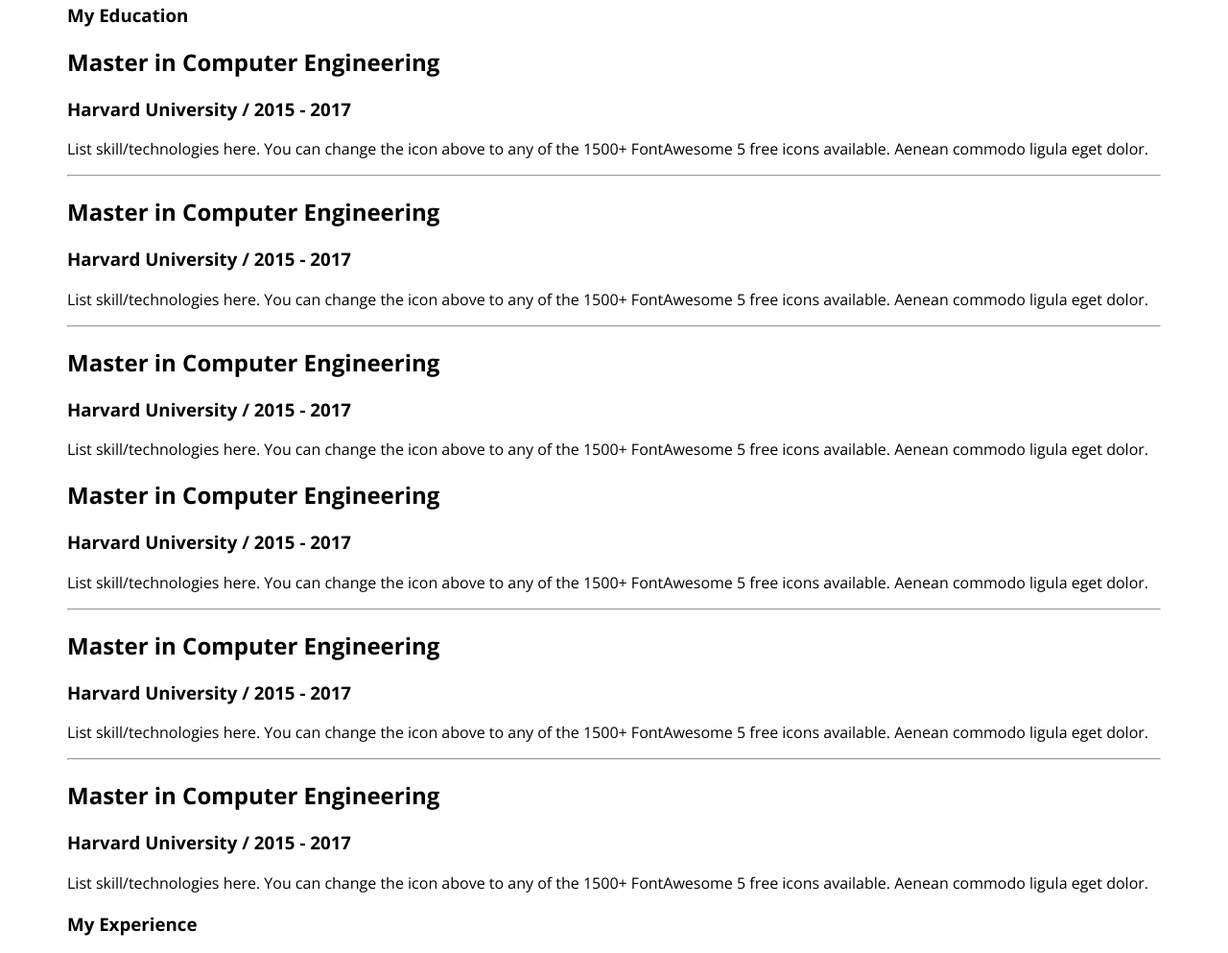
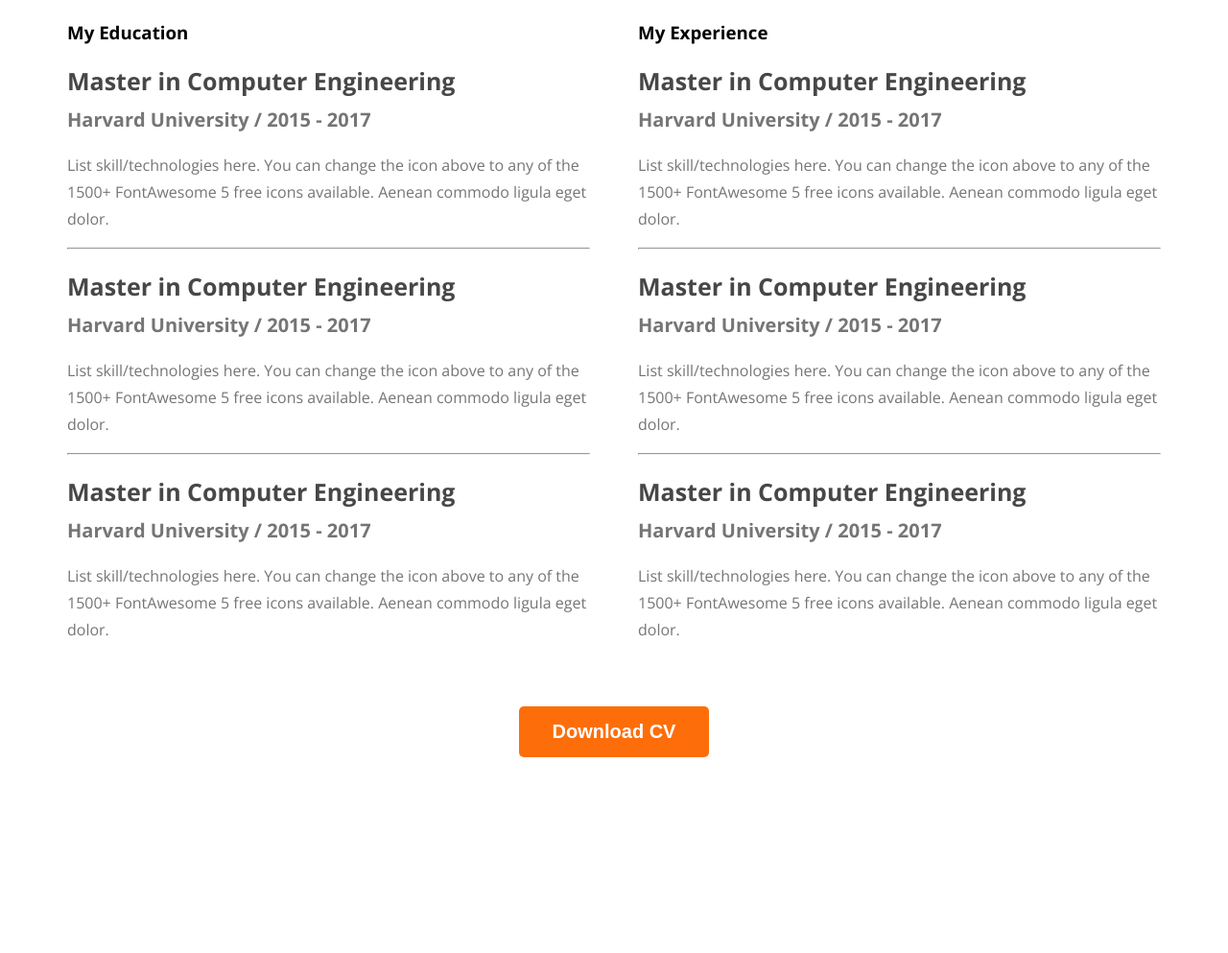
Before and after one commit to saiyemarfat1/web-devleoper-portfolio, a plain HTML site: page index.html in a window 1280 px wide. Shown: the part 2382-3375 px from the top of the page at 96% size. After the commit the page ends 3179 px from the top, so only its background shows below. Drawn offline with nearby package versions, Linux system fonts and the light colour scheme.

Commit message:
download-cv-added

```diff
--- a/index.html
+++ b/index.html
@@ -105,7 +105,7 @@
         <section>
             <h3 class="section-title">A summary of My Resume</h3>
 
-            <resume-container>
+            <div class="resume-container">
                 <!-- .resume-column*2>h3.resume-column-title -->
                 <div class="resume-column">
                     <h3 class="resume-column-title">My Education</h3>
@@ -114,50 +114,59 @@
                         <h2 class="resume-item-title">Master in Computer Engineering</h2>
                         <h3 class="resume-item-instutute">Harvard University / 2015 - 2017</h3>
                         <p class="resume-item-description">List skill/technologies here. You can change the icon above
-                            to any of the 1500+ FontAwesome 5 free icons available. Aenean commodo ligula eget dolor.</p>
+                            to any of the 1500+ FontAwesome 5 free icons available. Aenean commodo ligula eget dolor.
+                        </p>
                     </div>
                     <hr>
                     <div class="resume-item">
                         <h2 class="resume-item-title">Master in Computer Engineering</h2>
                         <h3 class="resume-item-instutute">Harvard University / 2015 - 2017</h3>
                         <p class="resume-item-description">List skill/technologies here. You can change the icon above
-                            to any of the 1500+ FontAwesome 5 free icons available. Aenean commodo ligula eget dolor.</p>
+                            to any of the 1500+ FontAwesome 5 free icons available. Aenean commodo ligula eget dolor.
+                        </p>
                     </div>
                     <hr>
                     <div class="resume-item">
                         <h2 class="resume-item-title">Master in Computer Engineering</h2>
                         <h3 class="resume-item-instutute">Harvard University / 2015 - 2017</h3>
                         <p class="resume-item-description">List skill/technologies here. You can change the icon above
-                            to any of the 1500+ FontAwesome 5 free icons available. Aenean commodo ligula eget dolor.</p>
+                            to any of the 1500+ FontAwesome 5 free icons available. Aenean commodo ligula eget dolor.
+                        </p>
                     </div>
+
+                </div>
+                <div class="resume-column">
+                    <h3 class="resume-column-title">My Experience</h3>
 
                     <div class="resume-item">
                         <h2 class="resume-item-title">Master in Computer Engineering</h2>
                         <h3 class="resume-item-instutute">Harvard University / 2015 - 2017</h3>
                         <p class="resume-item-description">List skill/technologies here. You can change the icon above
-                            to any of the 1500+ FontAwesome 5 free icons available. Aenean commodo ligula eget dolor.</p>
+                            to any of the 1500+ FontAwesome 5 free icons available. Aenean commodo ligula eget dolor.
+                        </p>
                     </div>
                     <hr>
                     <div class="resume-item">
                         <h2 class="resume-item-title">Master in Computer Engineering</h2>
                         <h3 class="resume-item-instutute">Harvard University / 2015 - 2017</h3>
                         <p class="resume-item-description">List skill/technologies here. You can change the icon above
-                            to any of the 1500+ FontAwesome 5 free icons available. Aenean commodo ligula eget dolor.</p>
+                            to any of the 1500+ FontAwesome 5 free icons available. Aenean commodo ligula eget dolor.
+                        </p>
                     </div>
                     <hr>
                     <div class="resume-item">
                         <h2 class="resume-item-title">Master in Computer Engineering</h2>
                         <h3 class="resume-item-instutute">Harvard University / 2015 - 2017</h3>
                         <p class="resume-item-description">List skill/technologies here. You can change the icon above
-                            to any of the 1500+ FontAwesome 5 free icons available. Aenean commodo ligula eget dolor.</p>
+                            to any of the 1500+ FontAwesome 5 free icons available. Aenean commodo ligula eget dolor.
+                        </p>
                     </div>
                 </div>
-                <div class="resume-column">
-                    <h3 class="resume-column-title">My Experience</h3>
+            </div>
 
-
-                </div>
-            </resume-container>
+            <div class="dowanload-cv">
+                <button class="btn-primary">Download CV</button>
+            </div>
         </section>
     </main>
     <footer>
--- a/styles/portfolio.css
+++ b/styles/portfolio.css
@@ -153,8 +153,46 @@ main section {
 
 /* Resume section styels */
 resume-column-title {
-    color:#474747
-    font-size: 30px;
+    color: #474747 font-size: 30px;
     font-style: normal;
     font-weight: 700;
 }
+
+.resume-container {
+    display: flex;
+    gap: 50px;
+    display: center;
+
+}
+
+.resume-item-description {
+    color: var(--dark-03, #757575);
+    font-size: 16px;
+    font-style: normal;
+    font-weight: 400;
+    line-height: 28px;
+}
+
+.resume-item-instutute {
+    color: #757575;
+    font-size: 20px;
+    font-style: normal;
+
+}
+
+.resume-item-title {
+    color: var(--dark-02, #474747);
+    font-size: 25px;
+    font-style: normal;
+    font-weight: 700;
+    margin-bottom: 10px;
+
+}
+.resume-item-instutute{
+    margin-bottom: 20px;
+    margin-top: 0px;
+}
+.dowanload-cv{
+    text-align: center;
+    margin-top: 50px;
+}
```
